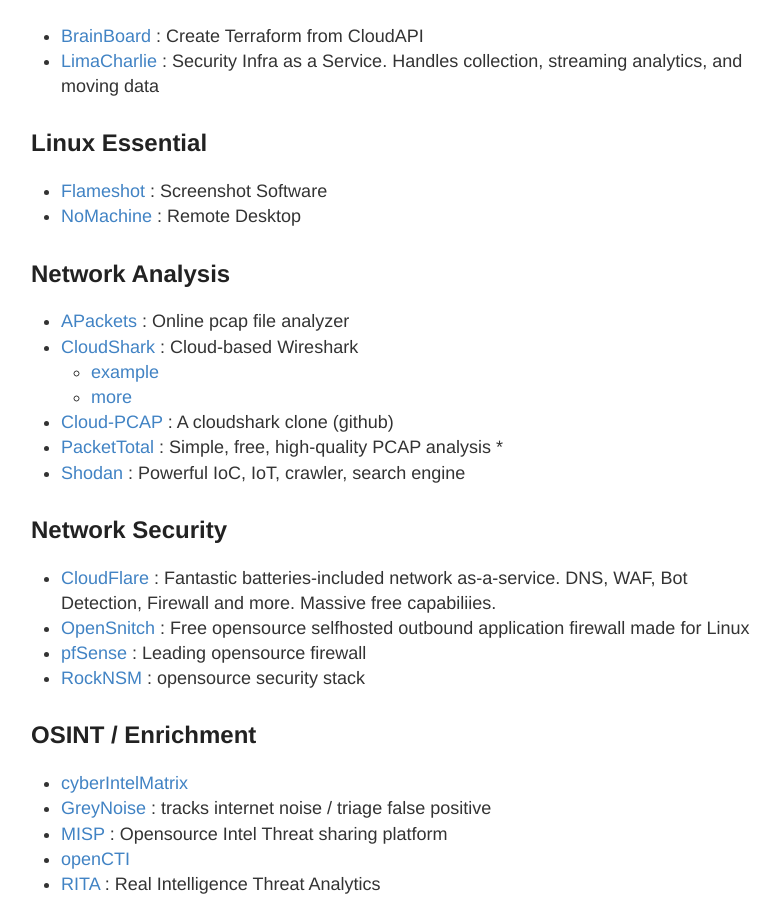
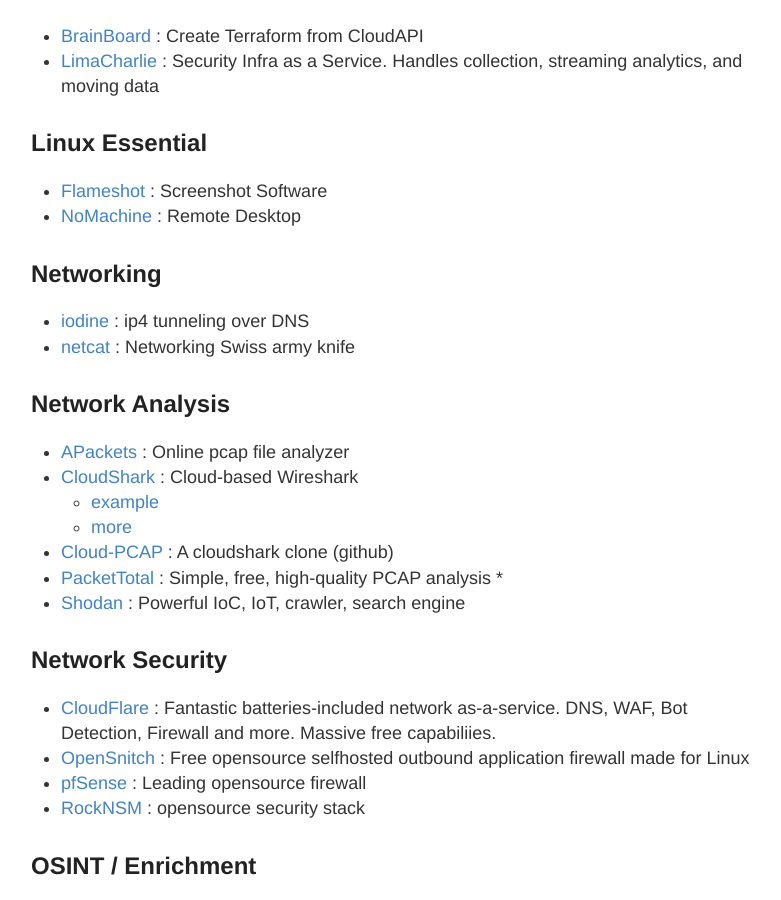
Before and after one commit to stevehenderson/stevehenderson.github.io, a Jekyll site: the page built from tools.md, in a window 1280 px wide and 900 px high, scrolled down 1449 px. Shown: the whole window, without its empty margins (249-1030 px from the left). Built offline with Jekyll 4.4.1, drawn with Linux system fonts in a browser that asks for light colours.

Commit message:
Update tools.md

```diff
--- a/tools.md
+++ b/tools.md
@@ -50,6 +50,11 @@
 ## Linux Essential
    * [Flameshot](https://github.com/flameshot-org/flameshot) : Screenshot Software
    * [NoMachine](https://www.nomachine.com/) : Remote Desktop
+
+
+## Networking
+   * [iodine](https://github.com/yarrick/iodine) : ip4 tunneling over DNS
+   * [netcat](https://netcat.sourceforge.net/) : Networking Swiss army knife
 
 ## Network Analysis
    * [APackets](https://apackets.com/) : Online pcap file analyzer
```
